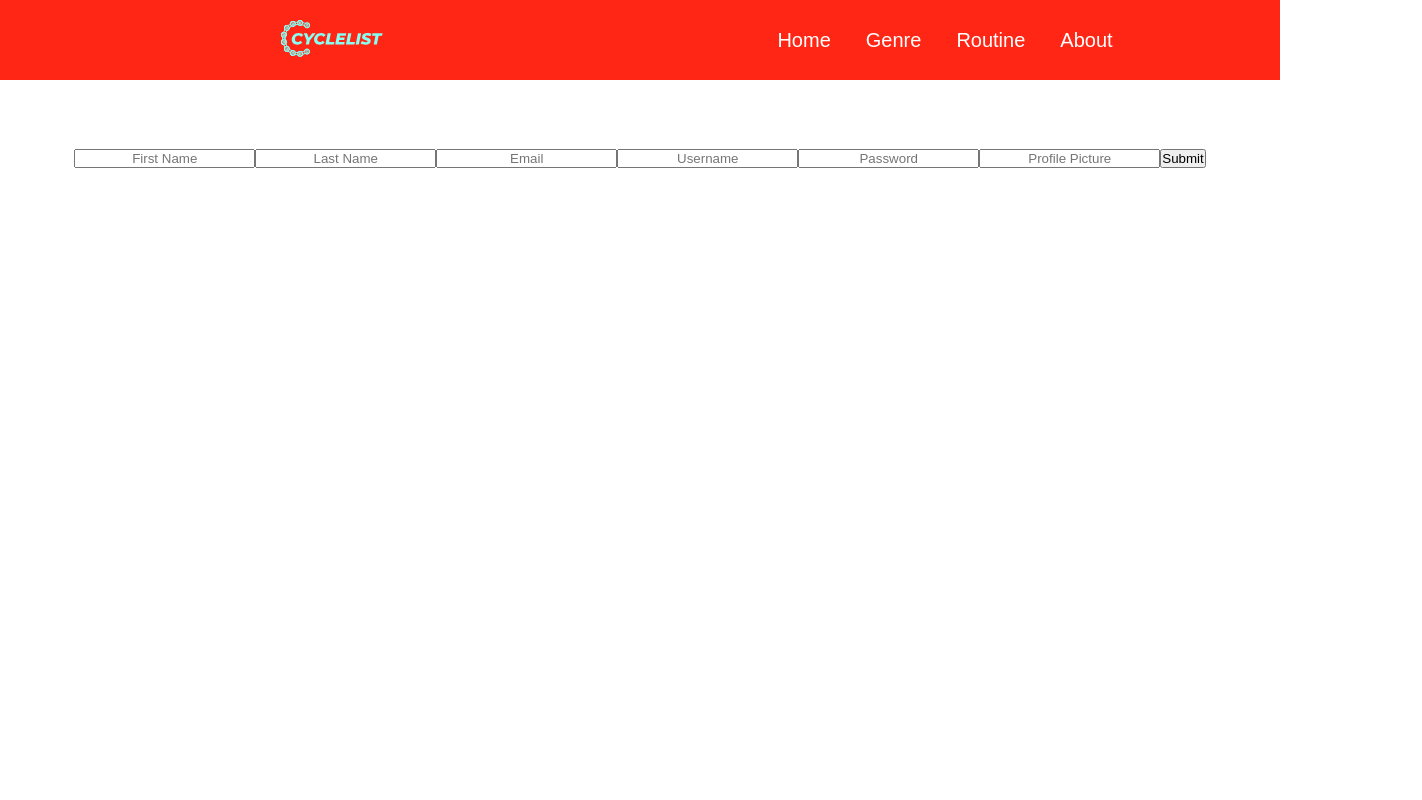
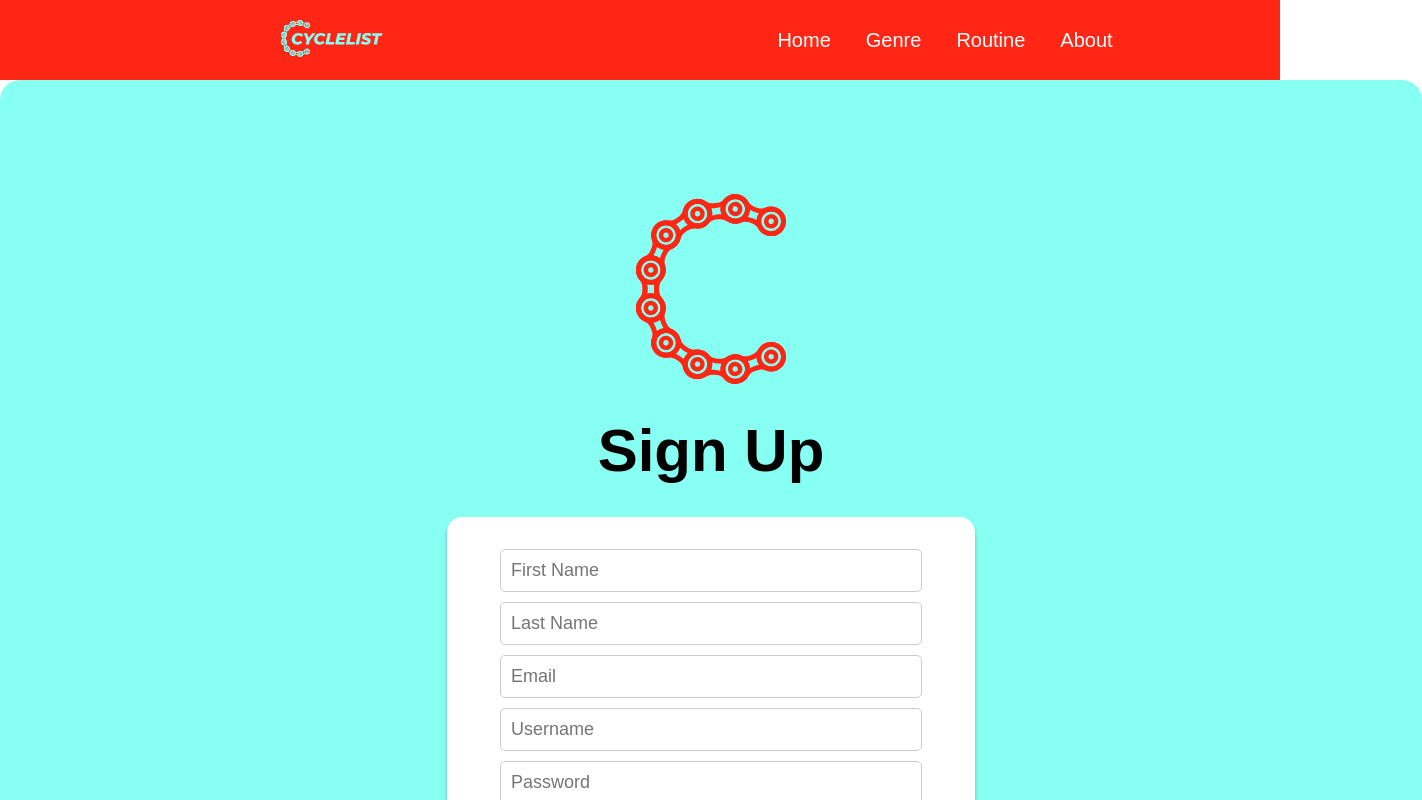
Before and after one commit to frank-booth/CycleList_Frontend, a React (Create React App) app in the folder client/: page /signup in a window 1280 px wide. Shown: the top 800 px of the page, 1422 px wide, since content can reach past the window. Built offline with nearby package versions, Linux system fonts and the light colour scheme; no server answers.

Commit message:
form css for login and sign up

```diff
--- a/client/src/App.css
+++ b/client/src/App.css
@@ -6,62 +6,7 @@
 }
 
 
-  /* NavBar */
- /* .nav-logo:hover{
-  filter: invert(100%)
- }
- .navBar {
-    display: flex;
-    justify-content: space-between;
-    align-items: center;
-    padding: 15px 10% ;
-    background: #FF2615;
-
-  }
-.navContent {
-    display: flex;
-    flex-direction: row;
-    justify-content: space-between;
-    align-items: center;
-    padding: 0px 120px;
-    gap: 75%;
-    width: auto;
-    height: 64px;
-  }
-.nav-links {
-    display: flex;
-    flex-direction: row;
-    justify-content: flex-end;
-    align-items: center;
-    padding: 0px;
-    gap: 24px;
-
-    width: 927px;
-    height: 36px;
-  }
-.links{
-    display: flex;
-    flex-direction: row;
-    align-items: flex-start;
-    padding: 0px;
-    gap: 30px;
-    width: 321px;
-}
-#links{
-
-    color: #FFFFFF;
-    text-decoration: none;
-    flex-direction: row;
-    align-items: space-between;
-    padding:10px 10px;
-
-  }
-#links:hover{
-    background-color: #CB1E11;
-    padding:10px 10px;
-    border-radius: 5px;
-
-  } */
+/* NAVBAR */
 
   .NavBar{
     background: #FF2615;
@@ -150,3 +95,71 @@
   .cta-links:hover{
     color: #CB1E11;
   }
+
+  /* LOGIN ? SINGIN */
+.main-container {
+  margin: 0 auto;
+  display: flex;
+  justify-content: center;
+  flex-direction: column;
+  align-items: center;
+  padding: 48px 32px;
+  gap: 32px;
+  width: 1358px;
+  height: 874px;
+  left: 41px;
+  top: 180px;
+
+  background: #87FFF3;
+  border-radius: 20px;
+}
+
+.main-container h1 {
+  color: black;
+}
+
+.main-container .form-container{
+  background-color: white;
+  display: flex;
+  flex-direction: column;
+  align-items: center;
+  padding: 32px 40px;
+  gap: 24px;
+
+  min-width: 448px;
+  min-height: 150px;
+  border-radius: 15px;
+  box-shadow: 0px 4px 4px rgba(0, 0, 0, 0.25);
+}
+
+
+
+.main-container .form-container input {
+  width: 400px;
+  display: flex;
+  flex-direction: column;
+  align-items: center;
+  padding: 10px;
+  margin-bottom: 10px;
+  border: 1px solid #ccc;
+  font-size:  18px;
+  border-radius: 5px;
+  text-align: left;
+}
+
+.main-container .form-container button {
+
+  background: #FF2615;
+  color: white;
+  padding: 10px;
+  width: 200px;
+  border: none;
+  border-radius: 5px;
+  font-size:  15px;
+  font-weight: 600;
+}
+
+.main-container .form-container button:hover {
+  background-color: #CB1E11;
+  cursor: pointer;
+}
--- a/client/src/components/Login.jsx
+++ b/client/src/components/Login.jsx
@@ -1,5 +1,6 @@
 import { useState } from 'react'
 import { useNavigate } from 'react-router-dom'
+import CIcon from '../assets/C.svg'
 
 const Login = ({ riders }) => {
   let navigate = useNavigate()
@@ -27,8 +28,10 @@ const Login = ({ riders }) => {
   }
 
   return (
-    <div>
+    <div className='main-container'>
+      <img src={CIcon} alt="c-logo-icon" className="c-icon" />
       <h1>Login</h1>
+      <div className="form-container">
       <form onSubmit={handleSubmit}>
         <input
           id="userName"
@@ -46,6 +49,7 @@ const Login = ({ riders }) => {
         />
         <button type="submit">Submit</button>
       </form>
+      </div>
     </div>
   )
 }
--- a/client/src/components/SignUp.jsx
+++ b/client/src/components/SignUp.jsx
@@ -2,6 +2,7 @@ import { useState } from 'react'
 import { useNavigate } from 'react-router-dom'
 import axios from 'axios'
 import { BASE_URL } from '../globals.js'
+import CIcon from '../assets/C.svg'
 
 const SignUp = () => {
   let navigate = useNavigate()
@@ -27,7 +28,8 @@ const SignUp = () => {
   }
 
   return (
-    <div>
+    <div className='main-container'>
+      <img src={CIcon} alt="c-logo-icon" className="c-icon" />
       <h1>Sign Up</h1>
       <div className="form-container">
         <form onSubmit={handleSubmit}>
```
